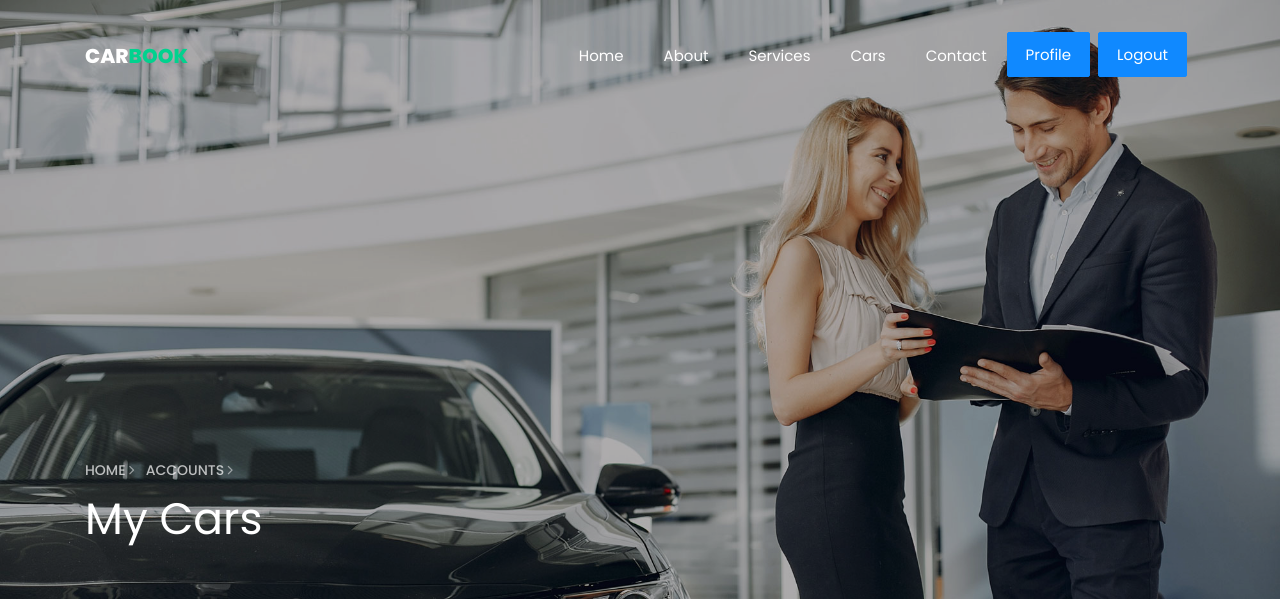
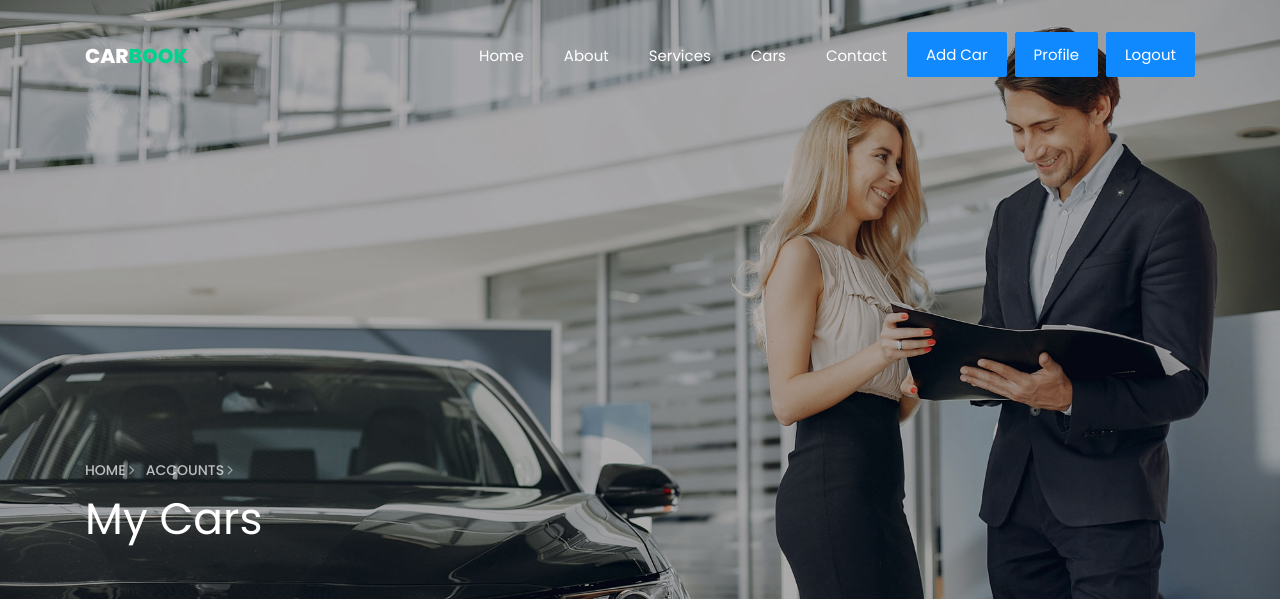
Before and after one commit to Mmy2000/carbook, a Django app: page /accounts/mycars/ in a window 1280 px wide. Shown: the top 599 px of the page. Run offline with Django 4.2, Linux system fonts and the light colour scheme; a user stored in the database is signed in; data comes from the database, SQL or seed files in the repository; some libraries are stand-ins or nearby versions; some web fonts are replaced.

Commit message:
updating

```diff
--- a/templates/base.html
+++ b/templates/base.html
@@ -45,8 +45,10 @@
 	          <li class="nav-item {% if request.path == '/cars/' %}active{% endif %}"><a href="{% url 'car_list'%}" class="nav-link ">Cars</a></li>
 	          <li class="nav-item"><a href="contact.html" class="nav-link">Contact</a></li>
             {% if request.user.is_authenticated %}
-          <li class="nav-item cta "><a href="{% url 'profile' %}" class="nav-link">Profile</a></li>
-          <li class="nav-item cta mx-2"><a href="{% url 'logout' %}" class="nav-link">Logout</a></li>
+            <li class="nav-item cta  "><a href="{% url 'car_new' %}" class="nav-link">Add Car</a></li>
+          <li class="nav-item cta mx-2"><a href="{% url 'profile' %}" class="nav-link">Profile</a></li>
+
+          <li class="nav-item cta "><a href="{% url 'logout' %}" class="nav-link">Logout</a></li>
           {% else %}
           <li class="nav-item cta"><a href="{% url 'login' %}" class="nav-link"><span>Login</span></a></li>
           <li class="nav-item cta mx-2"><a href="{% url 'signup' %}" class="nav-link"><span>Signup</span></a></li>
```
